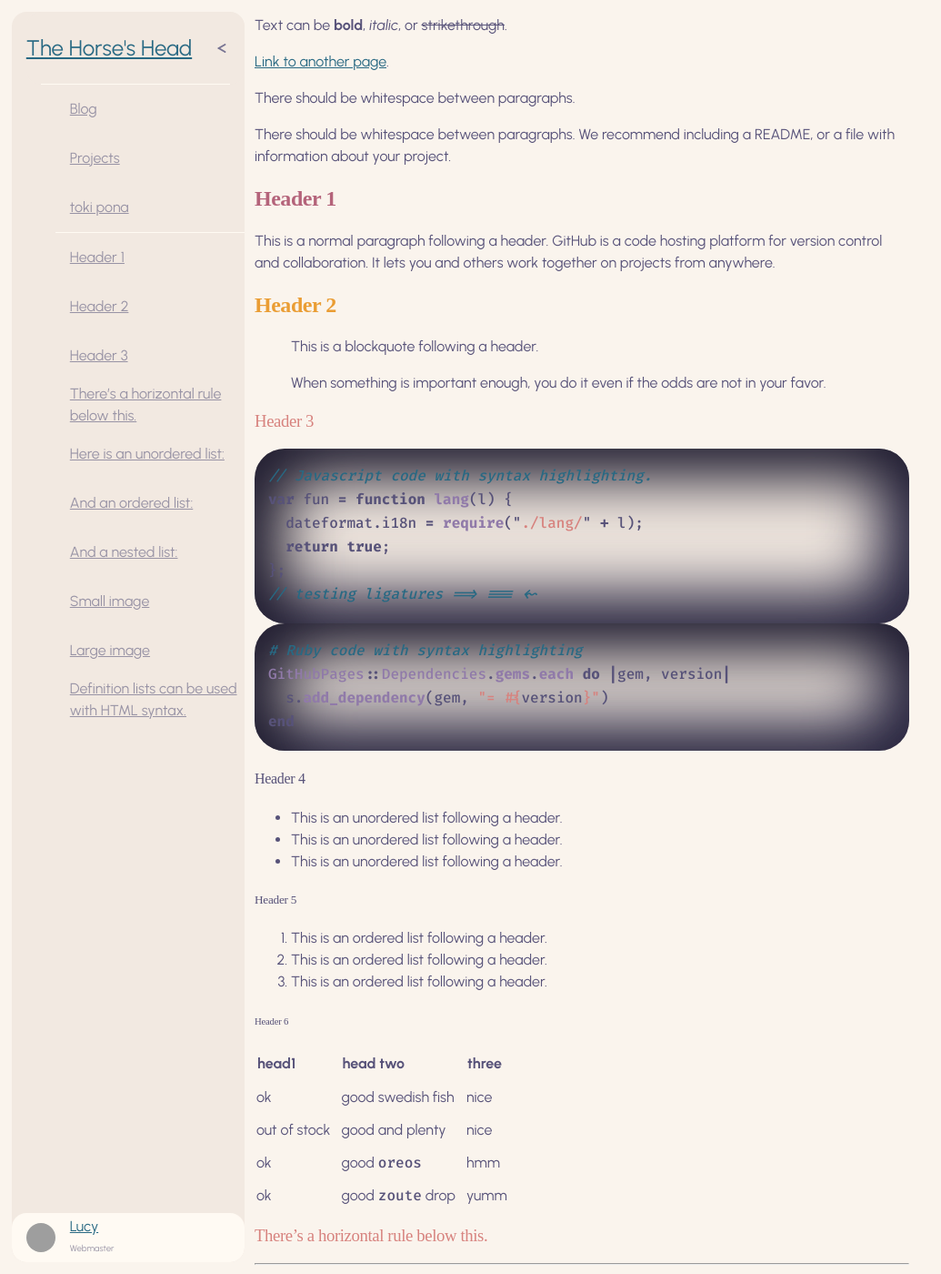
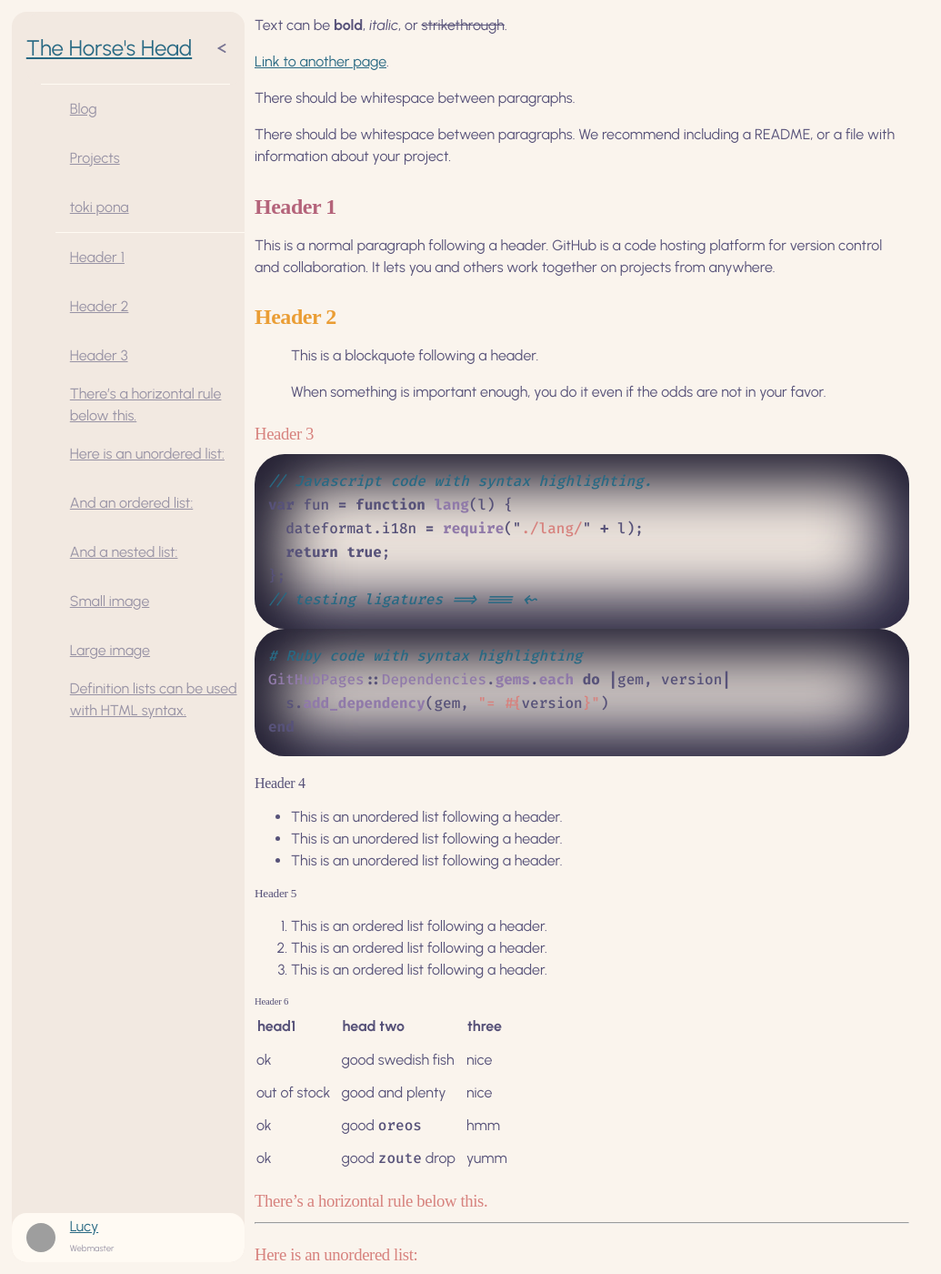
Before and after one commit to 2sugarcubes/2sugarcubes.github.io, a Jekyll site: the page built from theme-test.md, in a window 1280 px wide and 1400 px high. Shown: the whole window at 91% size, without its empty margins (0-1035 px from the left). Built offline with Jekyll 4.4.1, drawn with Linux system fonts in a browser that asks for light colours; some web fonts are replaced; grey boxes are pictures that could not be loaded.

Commit message:
Added 404 page and style

```diff
--- a/css/style.css
+++ b/css/style.css
@@ -127,6 +127,7 @@
   font-style: normal;
   line-height: 1.2em;
   letter-spacing: -0.02em;
+  margin: 1.2em 0 0.6em 0;
 }
 
 :is(h3, h4, h5, h6) {
@@ -242,6 +243,36 @@
   font-weight: bold;
 }
 
+footer {
+  margin: 0 auto;
+  color: var(--rp-muted);
+  background-color: var(--rp-overlay);
+  display: block;
+  clear: both;
+}
+
+footer > *:first-child {
+  padding-left: clamp(10px, 15%, 150px);
+}
+
+/* Class definitions */
+
+.card {
+  margin: auto;
+  width: 50%;
+  padding: 45px;
+  backdrop-filter: blur(5px);
+  -webkit-backdrop-filter: blur(5px);
+  background-color: rgba(20, 22, 26, 0.2);
+  border-radius: 16px;
+  border: 1px solid rgba(255, 255, 255, 0.125);
+}
+
+.card > h1 {
+  font-size: 70pt;
+  padding-bottom: 20px;
+}
+
 pre.highlight {
   padding: 5px 0px 5px 15px;
 }
@@ -255,8 +286,6 @@
   overflow-y: auto;
   overflow-x: scroll;
 }
-
-/* Class definitions */
 
 div.content {
   width: 720px;
@@ -277,3 +306,7 @@
   font-size: 10pt;
   padding: 5px 10px;
 }
+
+img.license {
+  height: 1em;
+}
```
Also changed, not shown: 404.html (added, +38 -0 lines).
